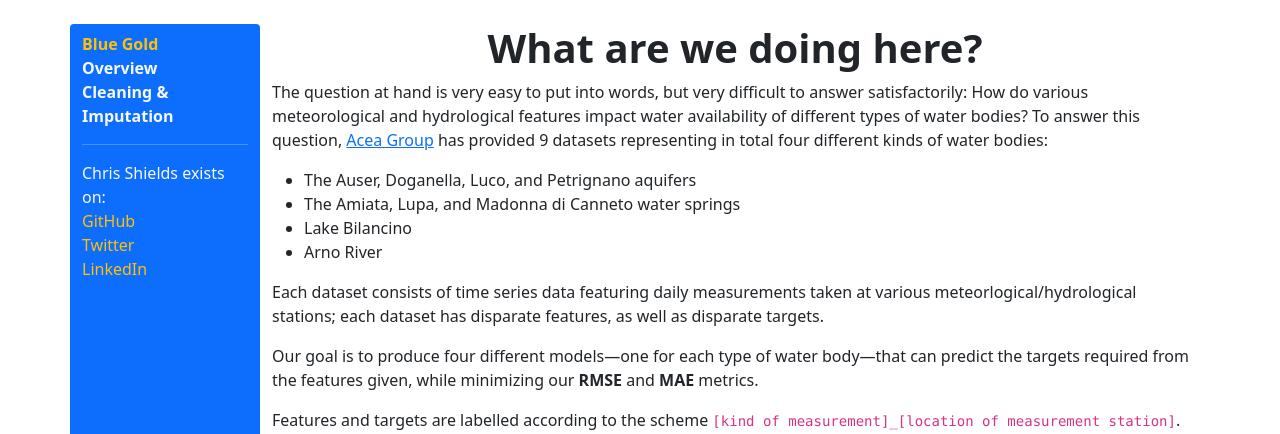
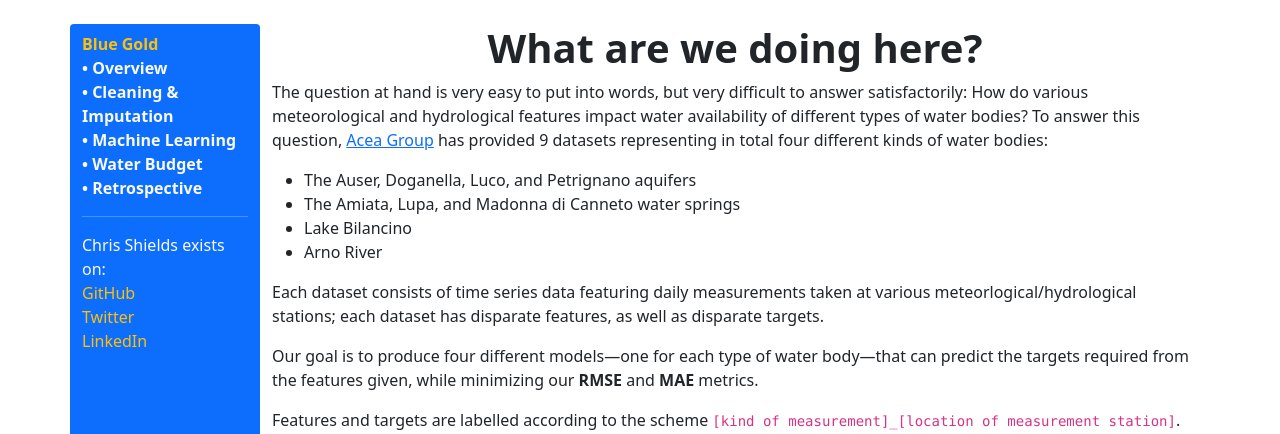
Before and after one commit to cshields143/acea_heroku, a Flask app: page /overview in a window 1280 px wide. Shown: the top 434 px of the page. Run offline with Flask 2, Linux system fonts and the light colour scheme.

Commit message:
add links for the rest of the pages to the main nav

```diff
--- a/flaskr/templates/base.html
+++ b/flaskr/templates/base.html
@@ -11,8 +11,11 @@
             <div class="row">
                 <nav class="col-2 bg-primary py-2 rounded text-light">
                     <a href="{{ url_for('root') }}" class="link-warning text-decoration-none"><b>Blue Gold</b></a><br>
-                    <a href="{{ url_for('about') }}" class="link-light text-decoration-none"><b>Overview</b></a><br>
-                    <a href="{{ url_for('imput') }}" class="link-light text-decoration-none"><b>Cleaning &amp; Imputation</b></a>
+                    <a href="{{ url_for('about') }}" class="link-light text-decoration-none"><b>• Overview</b></a><br>
+                    <a href="{{ url_for('imput') }}" class="link-light text-decoration-none"><b>• Cleaning &amp; Imputation</b></a><br>
+                    <a href="{{ url_for('machine') }}" class="link-light text-decoration-none"><b>• Machine Learning</b></a><br>
+                    <a href="{{ url_for('rpeg') }}" class="link-light text-decoration-none"><b>• Water Budget</b></a><br>
+                    <a href="{{ url_for('alldone') }}" class="link-light text-decoration-none"><b>• Retrospective</b></a>
                     <hr>
                     Chris Shields exists on:<br>
                     <a href="https://github.com/cshields143" class="link-warning text-decoration-none">GitHub</a><br>
```
